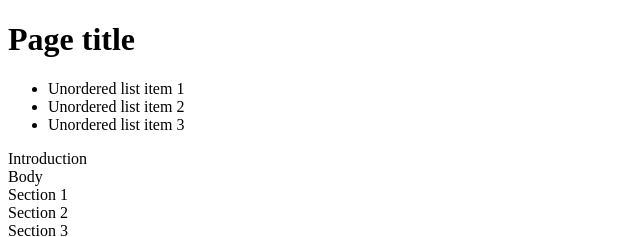
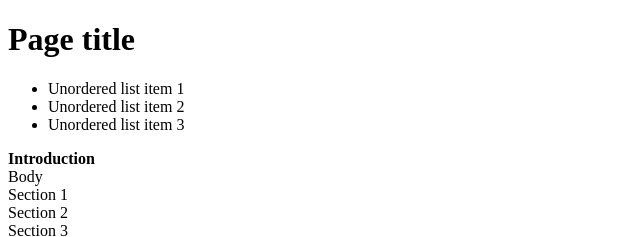
Before and after one commit to morecallan/SPA-exercise-event-listeners, a plain HTML site: page index.html in a window 1280 px wide. Shown: the top 237 px of the page, 0-640 px from the left. Drawn offline with Linux system fonts and the light colour scheme.

Commit message:
completed 9th task

```diff
--- a/events.css
+++ b/events.css
@@ -18,3 +18,7 @@
     border: 4px solid purple;
     border-radius: 10px;
 }
+
+.boldIt {
+    font-weight: bold;
+}
--- a/events.js
+++ b/events.js
@@ -74,3 +74,6 @@ roundIt.addEventListener("click", makeShitRoundedBordered)
 function makeShitRoundedBordered() {
     guineaPig.classList.toggle("radiusIt");
 }
+
+//The first section's text should be bold.
+sections[0].classList.add("boldIt");
```
